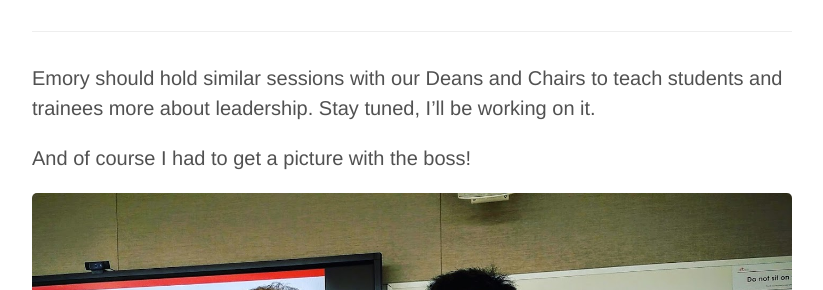
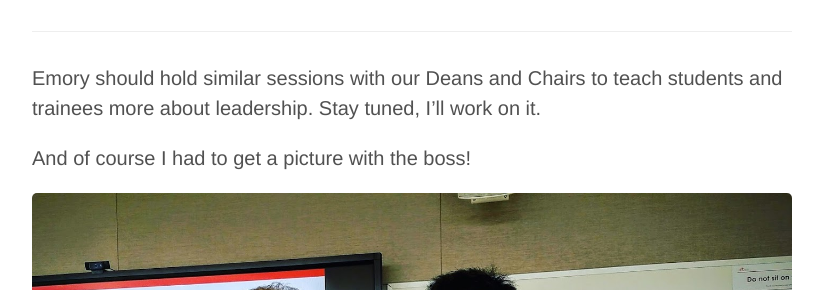
Before and after one commit to erikr/erikr.github.io, a Jekyll site: the page built from _posts/2015-09-27-Masterclass-With-Lloyd-Minor.md, in a window 1280 px wide and 900 px high, scrolled down 1922 px. Shown: the part 193-483 px from the top of the window, without its empty margins (228-1051 px from the left). Built offline with Jekyll 4.4.1, drawn with Linux system fonts in a browser that asks for light colours; nearby versions of some CDN libraries.

Commit message:
revised wording

```diff
--- a/_posts/2015-09-27-Masterclass-With-Lloyd-Minor.md
+++ b/_posts/2015-09-27-Masterclass-With-Lloyd-Minor.md
@@ -50,7 +50,7 @@ Read (form a group), get a coach, and obtain feedback.
 
 ---
 
-Emory should hold similar sessions with our Deans and Chairs to teach students and trainees more about leadership. Stay tuned, I'll be working on it.
+Emory should hold similar sessions with our Deans and Chairs to teach students and trainees more about leadership. Stay tuned, I'll work on it.
 
 And of course I had to get a picture with the boss!
 
```
